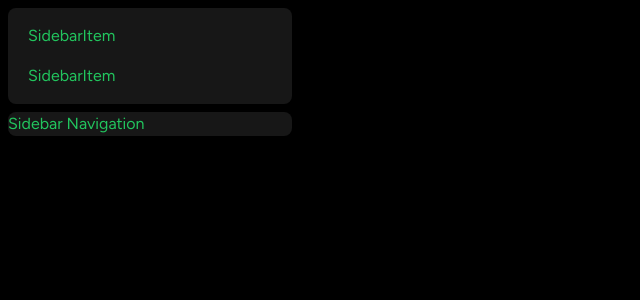
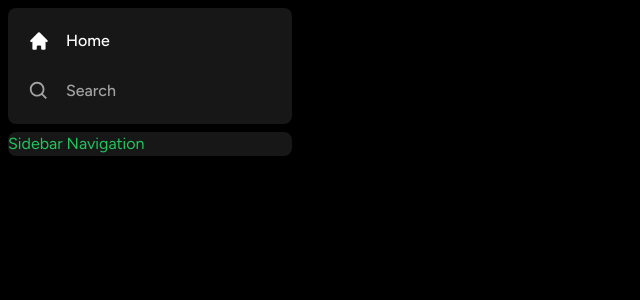
Before and after one commit to pedrohenmonteiro/spotify-clone, a Next.js app: page / in a window 1280 px wide. Shown: the top 300 px of the page, without its empty margins (0-640 px from the left). Built offline with nearby package versions, Linux system fonts and the light colour scheme.

Commit message:
SidebarItem component

```diff
--- a/app/components/SidebarItem.tsx
+++ b/app/components/SidebarItem.tsx
@@ -1,3 +1,28 @@
-export default function SidebarItem() {
-  return <div>SidebarItem</div>;
+import Link from "next/link";
+import { IconType } from "react-icons";
+
+interface SidebarItemProps {
+  icon: IconType;
+  label: string;
+  active?: boolean;
+  href: string;
 }
+
+export default function SidebarItem({
+  icon: Icon,
+  label,
+  active,
+  href,
+}: SidebarItemProps) {
+  return (
+    <Link
+      href={href}
+      className={`flex flex-row h-auto items-center w-full gap-x-4 text-md font-medium cursor-pointer hover:text-white transition text-neutral-400 py-1 ${
+        active && "text-white"
+      }`}
+    >
+      <Icon size={26} />
+      <p className="truncate w-full">{label}</p>
+    </Link>
+  );
+}
```
